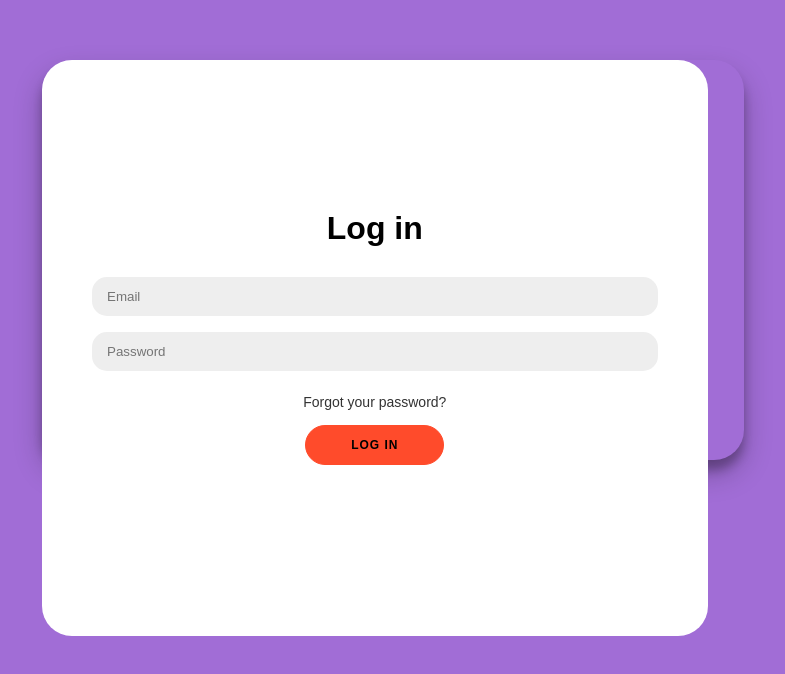
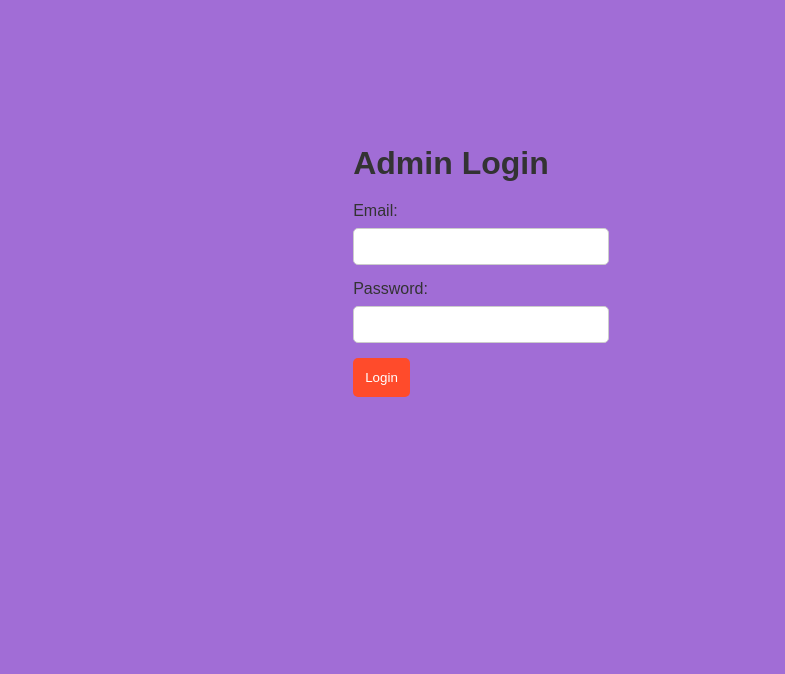
Before and after one commit to Jamescjay/Nobility-hub-client, a React (Create React App) app: page /adminlogin in a window 1280 px wide. Shown: the part 120-794 px from the top of the page, without its empty margins (159-944 px from the left). Built offline with nearby package versions, Linux system fonts and the light colour scheme; no server answers.

Commit message:
Adminlogin Changes made

```diff
--- a/package.json
+++ b/package.json
@@ -3,16 +3,20 @@
   "version": "0.1.0",
   "private": true,
   "dependencies": {
+    "@hookform/resolvers": "^3.3.4",
     "@testing-library/jest-dom": "^5.17.0",
     "@testing-library/react": "^13.4.0",
     "@testing-library/user-event": "^13.5.0",
     "axios": "^1.6.7",
     "react": "^18.2.0",
     "react-dom": "^18.2.0",
+    "react-hook-form": "^7.50.1",
     "react-router-dom": "^6.22.1",
     "react-scripts": "5.0.1",
+    "react-toastify": "^10.0.4",
     "styled-components": "^6.1.8",
-    "web-vitals": "^2.1.4"
+    "web-vitals": "^2.1.4",
+    "zod": "^3.22.4"
   },
   "scripts": {
     "start": "react-scripts start",
--- a/src/App.js
+++ b/src/App.js
@@ -1,17 +1,17 @@
 import React from "react";
 import { BrowserRouter as Router, Routes, Route } from "react-router-dom";
-import AdminLogInPage from "./components/AdminLoginPage";
-
+import AdminLoginPage from "./components/AdminLoginPage";
+import Dashboard from "./components/Dashboard";
 
 function App() {
-    return(
-      <Router>
-        <Routes>
-          <Route path="/adminlogin" element={<AdminLogInPage />} />
-        </Routes>
-      </Router>
-    )
-
+  return (
+    <Router>
+      <Routes>
+        <Route path="/adminlogin" element={<AdminLoginPage />} />
+        <Route path="/dashboard" element={<Dashboard />} />
+      </Routes>
+    </Router>
+  );
 }
 
 export default App;
--- a/src/components/AdminLoginPage.js
+++ b/src/components/AdminLoginPage.js
@@ -1,62 +1,75 @@
-import React from "react";
-import { useEffect, useState } from "react";
-import Axios from "axios";
+// src/components/AdminLogin.js
+import React, { useState } from 'react';
+import { useNavigate } from 'react-router-dom';
 
-import * as Components from '../style/admin';
+const AdminLogin = () => {
+  const navigate = useNavigate();
+  const [email, setEmail] = useState('');
+  const [password, setPassword] = useState('');
+  const [errorMessage, setErrorMessage] = useState('');
 
-function AdminLogInPage() {
-    const [loginin] = React.useState(true);
+  const handleLogin = async () => {
+    try {
+      const response = await fetch('http://localhost:5000/login', {
+        method: 'POST',
+        headers: {
+          'Content-Type': 'application/json',
+        },
+        body: JSON.stringify({
+          email,
+          password,
+        }),
+      });
 
-    const [email, setEmail] = useState("");
-    const [password, setPassword] = useState("");
+      const data = await response.json();
 
-    const [loginStatus, setLoginStatus] = useState("");
+      const { success, token, user_email, role } = data;
 
-      useEffect(() => {
-        Axios.get("http://localhost:3001/adminlogin")
-        .then((response) => {
-          if (response.data && response.data.loggedIn === true && response.data.user && response.data.user.length > 0) {
-            setLoginStatus(response.data.user[0].username);
-          }
-        })
-        .catch(error => {
-          if (error.response && error.response.status === 404) {
-            console.error('Resource not found:', error.response.config.url);
-          } else {
-            console.error('An error occurred:', error);
-          }
-        });
-      }, []);
+      if (success) {
+        localStorage.setItem('token', token);
+        navigate('/dashboard');
+      } else {
+        setErrorMessage('Invalid credentials');
+      }
+    } catch (error) {
+      console.error('Error during login:', error);
+      setErrorMessage('An error occurred during login');
+    }
+  };
 
-      const adminlogin = () => {
-        Axios.post("http://localhost:3001/adminlogin", {
-          email: email,
-          password: password,
-        })
-        .then((response) => {
-          if (response.data && response.data.message) {
-            setLoginStatus(response.data.message);
-          } else if (response.data && response.data.length > 0) {
-            setLoginStatus(response.data[0].username);
-          }
-        });
-      };
+  return (
+    <div>
+      <h1 style={{ color: '#333', marginBottom: '20px' }}>Admin Login</h1>
+      {errorMessage && <p style={{ color: 'red' }}>{errorMessage}</p>}
+      <label style={{ color: '#333', display: 'block', marginBottom: '8px' }}>Email:</label>
+      <input
+        type="text"
+        value={email}
+        onChange={(e) => setEmail(e.target.value)}
+        style={{ width: '100%', padding: '10px', marginBottom: '15px', border: '1px solid #ccc', borderRadius: '5px' }}
+      />
+      <label style={{ color: '#333', display: 'block', marginBottom: '8px' }}>Password:</label>
+      <input
+        type="password"
+        value={password}
+        onChange={(e) => setPassword(e.target.value)}
+        style={{ width: '100%', padding: '10px', marginBottom: '15px', border: '1px solid #ccc', borderRadius: '5px' }}
+      />
+      <button
+        onClick={handleLogin}
+        style={{
+          background: '#ff4b2b',
+          color: '#fff',
+          padding: '12px',
+          borderRadius: '5px',
+          border: 'none',
+          cursor: 'pointer',
+        }}
+      >
+        Login
+      </button>
+    </div>
+  );
+};
 
-
-     return(
-         <Components.Container>
-             <Components.LogInContainer loginin={loginin.toString()}>
-                  <Components.Form>
-                      <Components.Title>Log in</Components.Title>
-                      <Components.Input type='email' placeholder='Email' onChange={(e) => {setEmail(e.target.value);}} />
-                      <Components.Input type='password' placeholder='Password' onChange={(e) => { setPassword(e.target.value);}} />
-                      <Components.Anchor href='#'>Forgot your password?</Components.Anchor>
-                      <Components.Button onClick={adminlogin}>Log In</Components.Button>
-                      <h1>{loginStatus}</h1>
-                  </Components.Form>
-             </Components.LogInContainer>
-         </Components.Container>
-     )
-}
-
-export default AdminLogInPage;
+export default AdminLogin;
--- /dev/null
+++ b/src/components/Dashboard.js
@@ -0,0 +1,32 @@
+// src/components/Dashboard.js
+import React from 'react';
+import { useNavigate } from 'react-router-dom';
+
+const Dashboard = ({ user }) => {
+  const navigate = useNavigate();
+
+  // Check if user is defined before accessing properties
+  if (!user || !user.email || !user.role) {
+    return (
+      <div>
+        <p>Error: User data is not available.</p>
+        <button onClick={() => navigate('/adminlogin')}>Go to Login</button>
+      </div>
+    );
+  }
+
+  const handleLogout = () => {
+    localStorage.removeItem('token');
+    navigate('/adminlogin');
+  };
+
+  return (
+    <div>
+      <h1>Welcome to the Dashboard, {user.email}!</h1>
+      <p>Role: {user.role}</p>
+      <button onClick={handleLogout}>Logout</button>
+    </div>
+  );
+};
+
+export default Dashboard;
```
Also changed, not shown: 1 other file (tests, documents, lock files or other folders).
